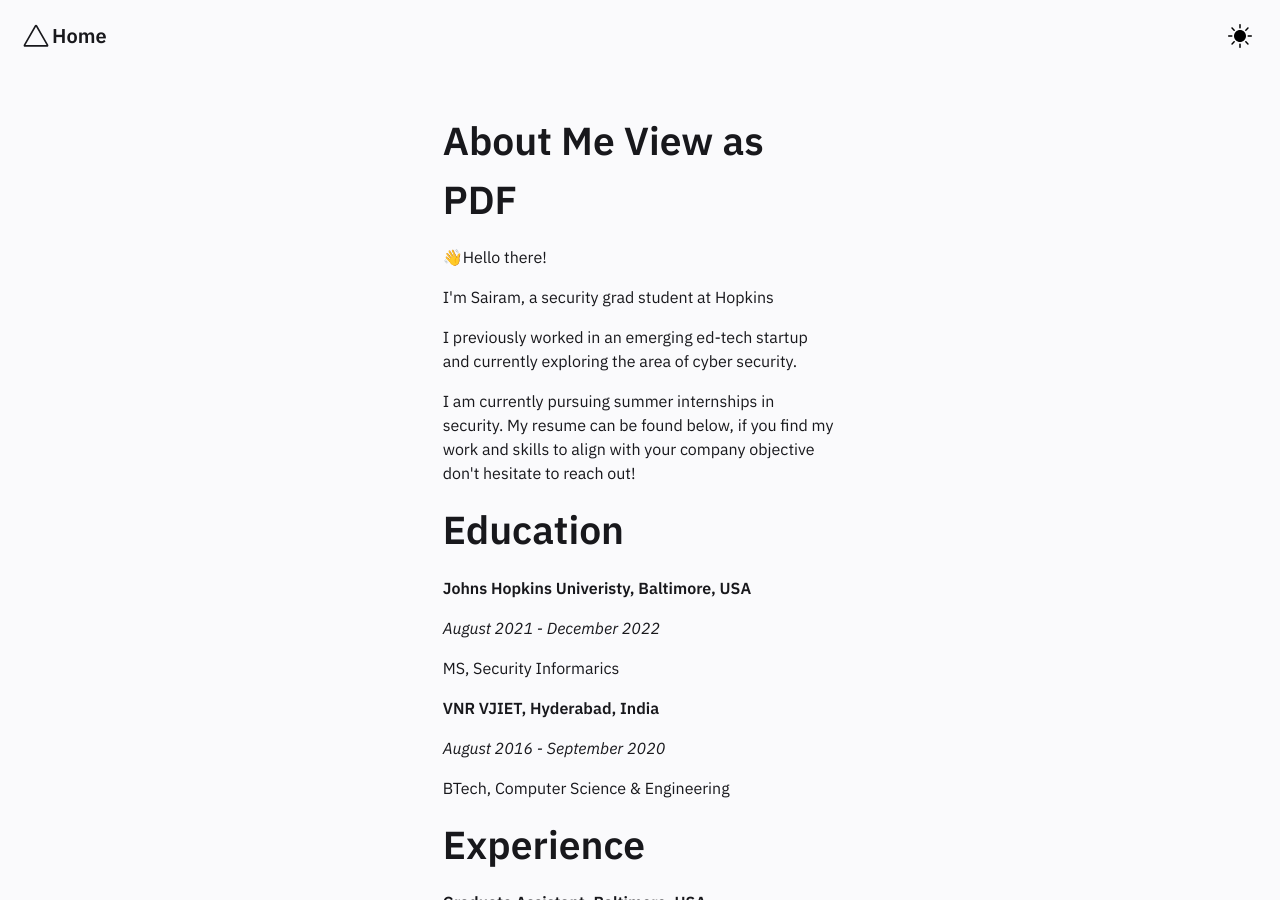
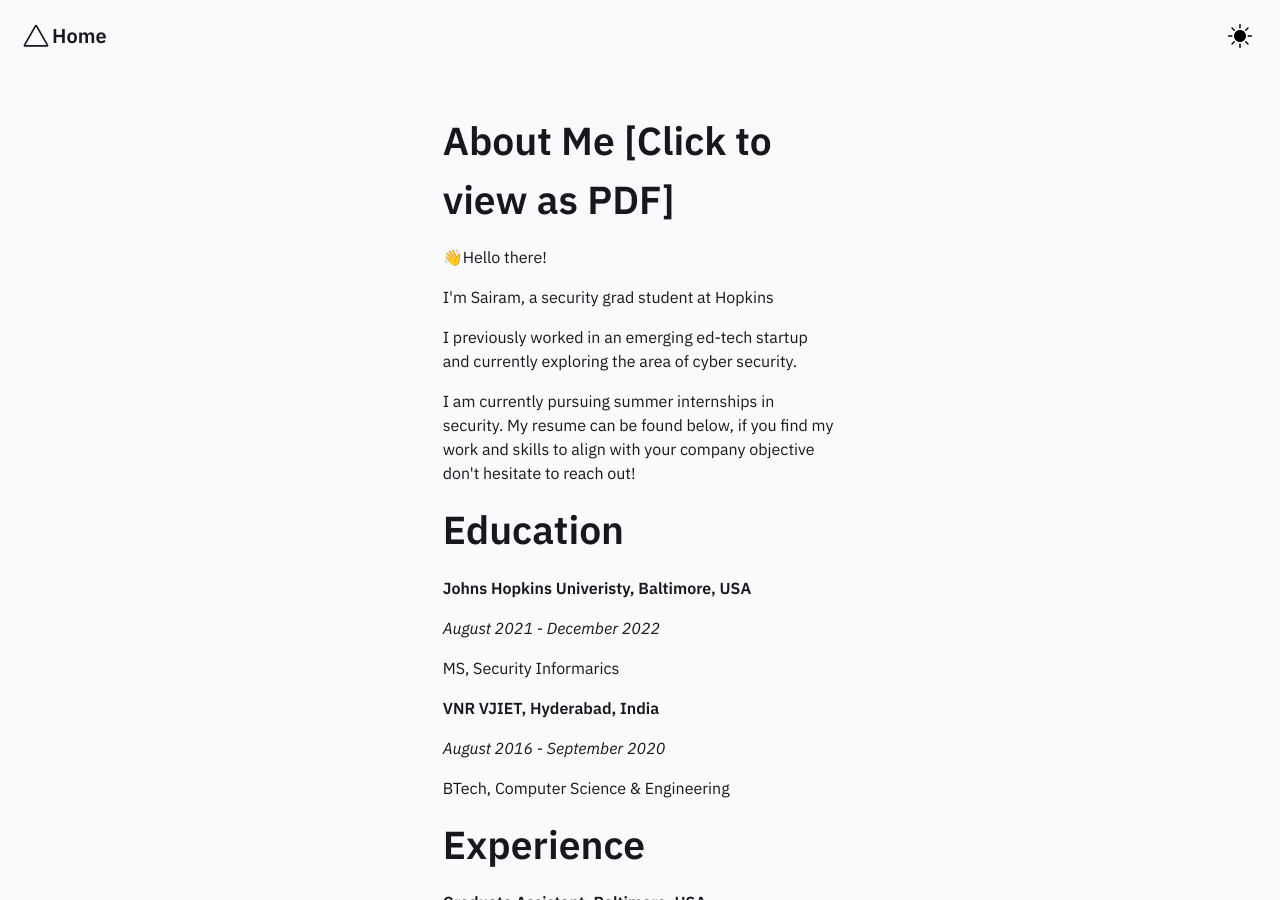
Before and after one commit to SaiRam25K/SaiRam25K.github.io, a Jekyll site: the page built from pages/index.md, in a window 1280 px wide and 900 px high. Built offline with Jekyll 4.4.1, drawn with Linux system fonts in a browser that asks for light colours.

Commit message:
Update Homepage.html

```diff
--- a/_includes/Homepage.html
+++ b/_includes/Homepage.html
@@ -10,7 +10,7 @@
 -->
 
        <!-- <h1><a href="https://drive.google.com/file/d/1h3aNRBKx_vW-Vxd1qEdzDpnhA39CiXs8/view" target="_blank">My Resume</a></h1>-->
-        <h1>About Me <a href="https://drive.google.com/file/d/1h3aNRBKx_vW-Vxd1qEdzDpnhA39CiXs8/view" target="_blank">View as PDF</a></h1>
+        <h1>About Me <a href="https://drive.google.com/file/d/1h3aNRBKx_vW-Vxd1qEdzDpnhA39CiXs8/view" target="_blank">[Click to view as PDF]</a></h1>
         <p>
            👋Hello there!
         </p>
```
